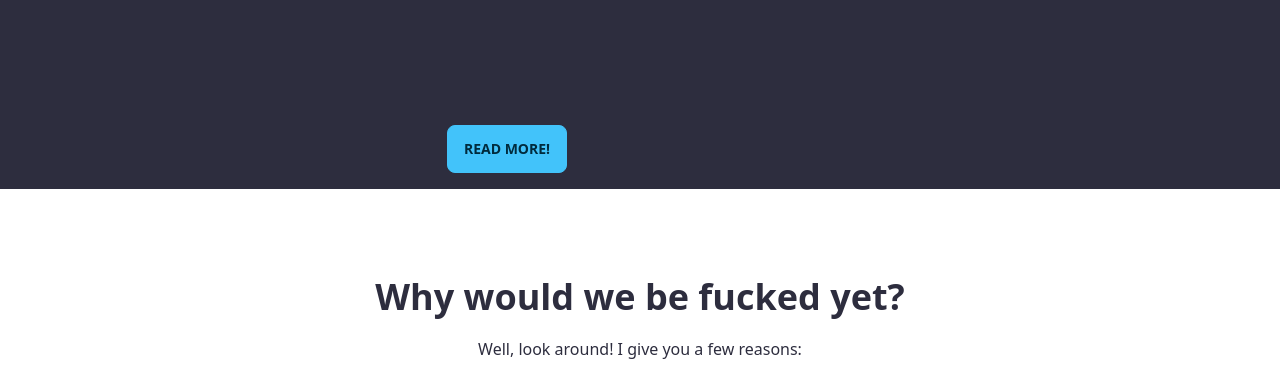
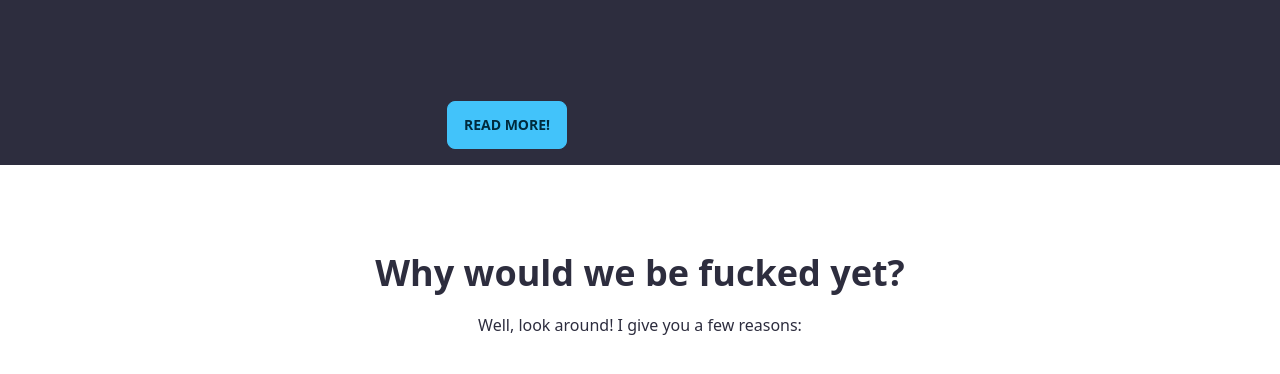
Before and after one commit to bgrande/arewefuckedyet.com, a plain HTML site: page index.html in a window 1280 px wide. Shown: the part 723-1097 px from the top of the page. Drawn offline with Linux system fonts and the light colour scheme; no server answers.

Commit message:
Deploying to gh-pages from @ bgrande/arewefuckedyet.com@8f59ca5077fe98513ebcfcfa6951355b09bc8acf 🚀

```diff
--- a/index.html
+++ b/index.html
@@ -145,7 +145,7 @@
                     </p>
                     <p id="percentage" class="text-2xl mt-8" title="State of being fucked">&nbsp;</p>
                     <p id="userpoll" class="text-2xl mt-8" title="How the page's users think we're fucked">&nbsp;</p>
-                    <p class="mt-16">
+                    <p class="mt-10">
                         <a class="btn btn-primary" href="#more" title="Read more">Read more!</a>
                     </p>
                 </div>
```
